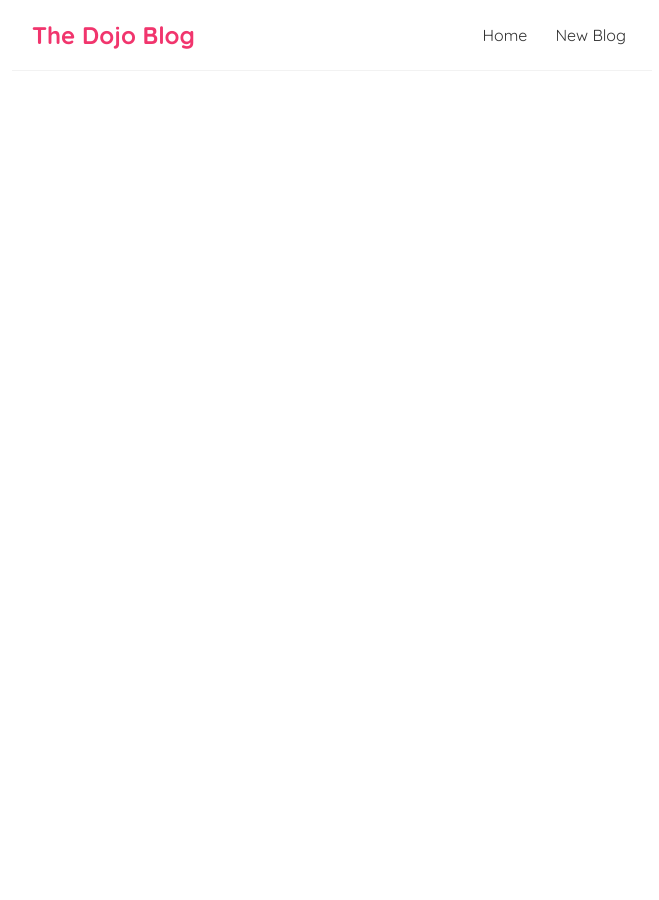
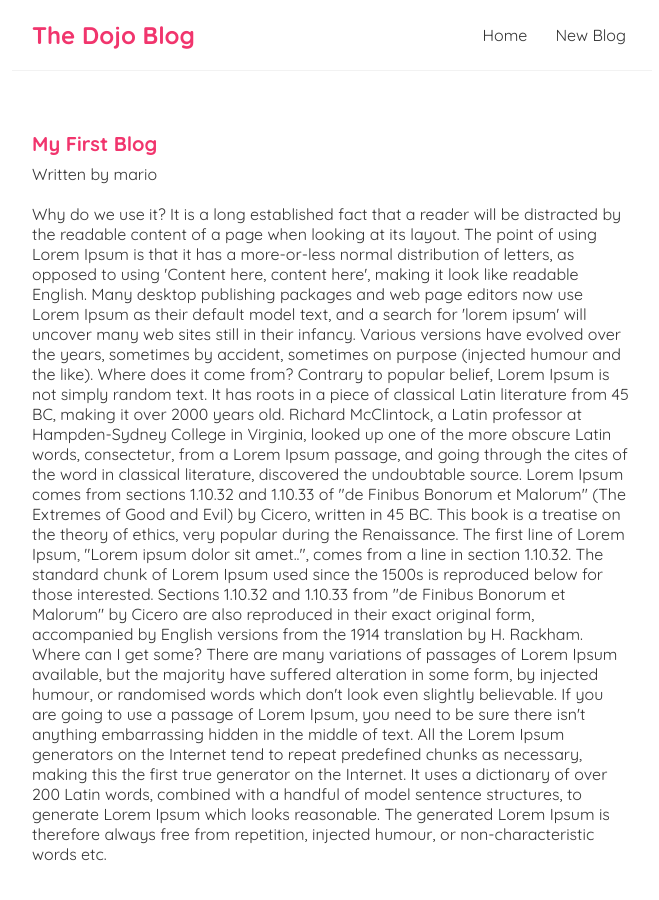
Before and after one commit to stianglomsrod/dojo-blog, a React (Create React App) app: page /blogs/1 in a window 1280 px wide. Shown: the top 900 px of the page, without its empty margins (308-967 px from the left). Before the commit the page ends 800 px from the top, so only its background shows below. Built offline with nearby package versions, Linux system fonts and the light colour scheme; data requests are answered from the project's data file.

Commit message:
Add BlogDetails component and update routing in App.js and BlogList.js

```diff
--- a/src/App.js
+++ b/src/App.js
@@ -2,6 +2,7 @@
 import Home from "./Home";
 import { BrowserRouter as Router, Route, Switch } from "react-router-dom";
 import Create from "./Create";
+import BlogDetails from "./BlogDetails";
 
 function App() {
   return (
@@ -16,6 +17,9 @@
             <Route path="/create">
               <Create />
             </Route>
+            <Route path="/blogs/:id">
+              <BlogDetails />
+            </Route>
           </Switch>
         </div>
       </div>
--- /dev/null
+++ b/src/BlogDetails.js
@@ -0,0 +1,23 @@
+import { useParams } from "react-router-dom";
+import useFetch from "./useFetch";
+
+const BlogDetails = () => {
+    const { id } = useParams();
+    const {data: blog, error, isPending} = useFetch("http://localhost:8000/blogs/" + id)
+
+    return (
+        <div className="blog-details">
+            { isPending && <div>Loading...</div> }
+            { error && <div>{ error }</div>}
+            { blog && (
+                <article>
+                    <h2>{ blog.title }</h2>
+                    <p>Written by { blog.author }</p>
+                    <div>{ blog.body }</div>
+                </article>
+            )}
+        </div>
+    );
+}
+
+export default BlogDetails;
--- a/src/BlogList.js
+++ b/src/BlogList.js
@@ -1,14 +1,15 @@
-const BlogList = ({ blogs, title}) => {
+import { Link } from "react-router-dom";
 
-
-
+const BlogList = ({ blogs, title }) => {
   return (
     <div className="blog-list">
       <h2>{title}</h2>
       {blogs.map((blog) => (
         <div className="blog-preview" key={blog.id}>
-          <h2>{blog.title}</h2>
-          <p>Written by {blog.author}</p>
+          <Link to={ `/blogs/${blog.id}` }>
+            <h2>{blog.title}</h2>
+            <p>Written by {blog.author}</p>
+          </Link>
         </div>
       ))}
     </div>
--- a/src/index.css
+++ b/src/index.css
@@ -48,3 +48,24 @@
   color: #f1356d;
   margin-bottom: 8px;
 }
+.blog-preview a {
+  text-decoration: none;
+}
+
+/* blog details page */
+.blog-details h2 {
+  font-size: 20px;
+  color: #f1356d;
+  margin-bottom: 8px;
+}
+.blog-details div {
+  margin: 20px 0;
+}
+/* .blog-details button {
+  background: #f1356d;
+  color: #fff;
+  border: 0;
+  padding: 8px;
+  border-radius: 8px;
+  cursor: pointer;
+} */
```
